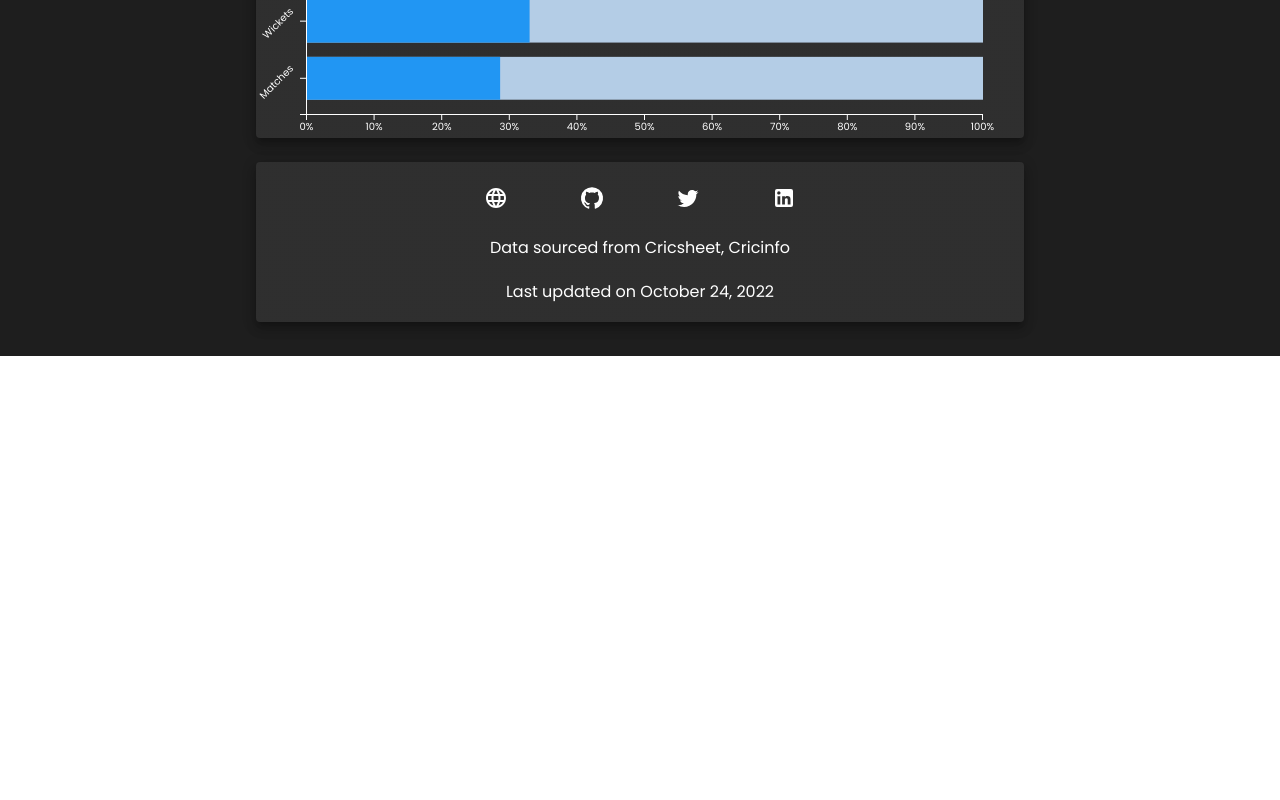
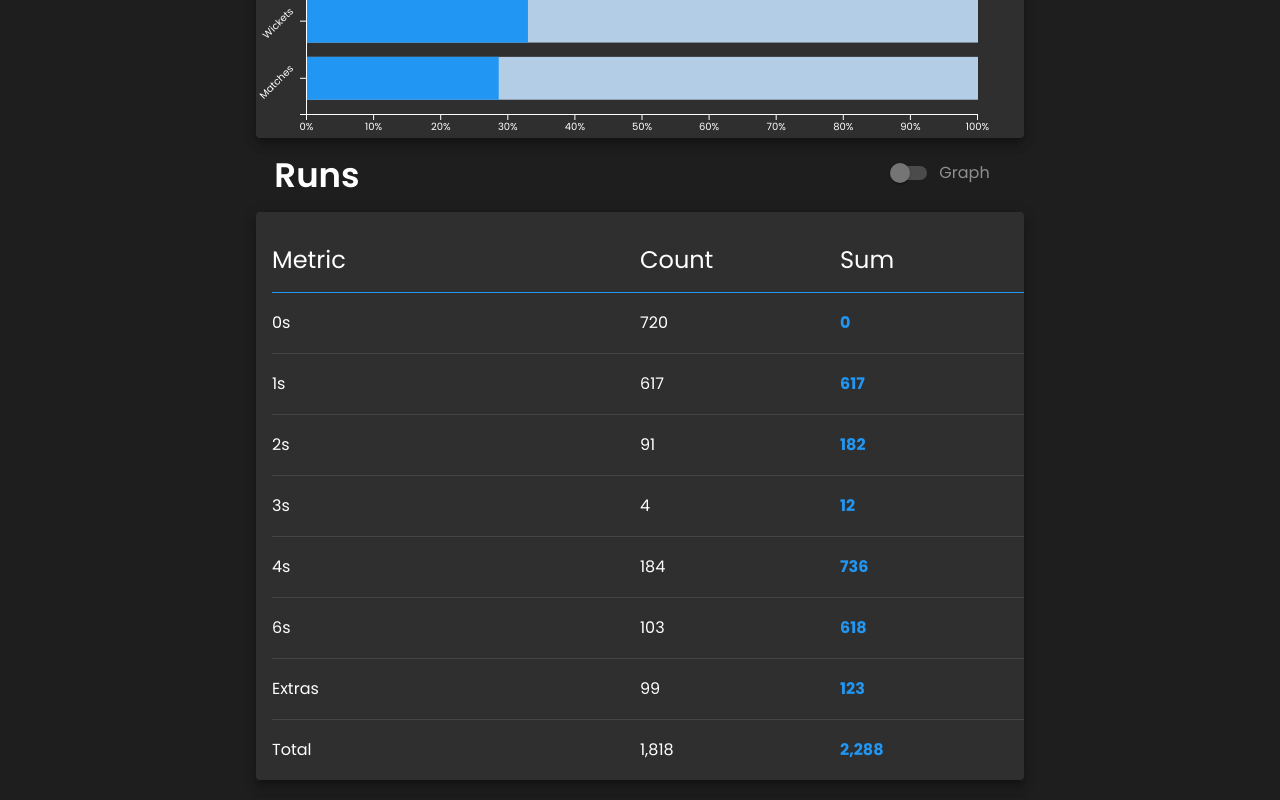
Before and after one commit to sawlachintan/t20agg, a React (Vite) app: page / in a window 1280 px wide. Shown: the part 460-1260 px from the top of the page. Before the commit the page ends 816 px from the top, so only its background shows below. Built offline with nearby package versions, Linux system fonts and the light colour scheme.

Commit message:
add Runs summary and format numbers

```diff
--- a/src/App.tsx
+++ b/src/App.tsx
@@ -165,33 +165,6 @@ function App() {
                                 </FormGroup>
                             </Grid>
                         </Grid>
-                        {/* {checked && (
-                            <Grid item width={matches ? "60vw" : "90vw"}>
-                                <Typography textAlign={"right"}>
-                                    Field first{" "}
-                                    <span
-                                        style={{
-                                            width: "1.5vh",
-                                            height: "1.5vh",
-                                            backgroundColor: "#B4CDE6",
-                                            borderRadius: "5%",
-                                            display: "inline-block",
-                                            marginRight: "6vw",
-                                        }}
-                                    ></span>{" "}
-                                    Bat first{" "}
-                                    <span
-                                        style={{
-                                            width: "1.5vh",
-                                            height: "1.5vh",
-                                            backgroundColor: "#2196f3",
-                                            borderRadius: "5%",
-                                            display: "inline-block",
-                                        }}
-                                    ></span>
-                                </Typography>
-                            </Grid>
-                        )} */}
                         <Grid
                             item
                             component={motion.div}
@@ -211,7 +184,36 @@ function App() {
                                 <Toss2 data={data} />
                             )}
                         </Grid>
-
+                        <Grid item container justifyContent="space-around">
+                            <Grid item>
+                                <Typography variant="h4" fontWeight={600}>
+                                    Runs
+                                </Typography>
+                            </Grid>
+                            <Grid item>
+                                <FormGroup>
+                                    <FormControlLabel
+                                        control={<Switch disabled />}
+                                        label={"Graph"}
+                                    />
+                                </FormGroup>
+                            </Grid>
+                        </Grid>
+                        <Grid
+                            item
+                            component={motion.div}
+                            initial={{ opacity: 0, translateY: 50 }}
+                            whileInView={{ opacity: 1, translateY: 0 }}
+                            viewport={{ once: true }}
+                            transition={{
+                                delay: 0.15,
+                                opacity: { duration: 1.25 },
+                                translateY: { duration: 0.625 },
+                                default: { ease: "linaer" },
+                            }}
+                        >
+                            <Runs />
+                        </Grid>
                     </Grid>
                 </TeamContext.Provider>
                 {/* Footer */}
--- /dev/null
+++ b/src/Runs.tsx
@@ -0,0 +1,120 @@
+import {
+    createTheme,
+    Divider,
+    Grid,
+    Paper,
+    Stack,
+    ThemeProvider,
+    Typography,
+    useMediaQuery,
+} from "@mui/material";
+import { FC, useContext } from "react";
+import { TeamContext } from "./App";
+import { ELEVATION, numberFormat } from "./assets/constants";
+import { useRunsData } from "./hooks/useRunsData";
+
+type Props = {};
+
+type runRowType = {
+    team?: string;
+    metric: string;
+    count: number;
+    value: number;
+};
+
+const RunRow = ({ metric, count, value }: runRowType) => {
+    return (
+        <>
+            <Grid item xs={5.75}>
+                <Typography align="left" variant="subtitle1">
+                    {metric}
+                </Typography>
+            </Grid>
+            <Grid item xs={3.125}>
+                <Typography align="left" variant="subtitle1">
+                    {numberFormat(count)}
+                </Typography>
+            </Grid>
+            <Grid item xs={3.125}>
+                <Typography
+                    variant="subtitle1"
+                    fontWeight={700}
+                    color="#2196f3"
+                    align="left"
+                >
+                    {numberFormat(value)}
+                </Typography>
+            </Grid>
+            {metric !== "Total" && (
+                <Grid item xs={12}>
+                    <ThemeProvider
+                        theme={createTheme({
+                            palette: {
+                                divider: "#444",
+                            },
+                        })}
+                    >
+                        <Divider />
+                    </ThemeProvider>
+                </Grid>
+            )}
+        </>
+    );
+};
+
+export const Runs: FC<Props> = ({}) => {
+    const matches = useMediaQuery("(min-width:700px)");
+    const { team } = useContext(TeamContext);
+    const some = useRunsData();
+    const runsData: any[] = some && some.filter((d: any) => d.abb === team);
+    const total: runRowType = {
+        metric: "Total",
+        count: runsData
+            ? runsData.reduce(
+                  (prev: number, curr: runRowType) => prev + curr.count,
+                  0
+              )
+            : 0,
+        value: runsData
+            ? runsData.reduce(
+                  (prev: number, curr: runRowType) => prev + curr.value,
+                  0
+              )
+            : 0,
+    };
+    runsData && runsData.push(total);
+
+    return (
+        <Stack
+            width={matches ? "60vw" : "90vw"}
+            component={Paper}
+            elevation={ELEVATION}
+            py={2}
+            direction="row"
+            spacing={4}
+        >
+            <Grid container direction="row" spacing={2} mx={4}>
+                <Grid item xs={5.75}>
+                    <Typography variant="h5">Metric</Typography>
+                </Grid>
+                <Grid item xs={3.125}>
+                    <Typography align="left" variant="h5">
+                        Count
+                    </Typography>
+                </Grid>
+                <Grid item xs={3.125}>
+                    <Typography align="left" variant="h5">
+                        Sum
+                    </Typography>
+                </Grid>
+                <Grid item xs={12}>
+                    <Divider />
+                </Grid>
+                {runsData &&
+                    runsData.map((d: runRowType) => {
+                        return <RunRow {...d} key={d.metric} />;
+                    })}
+            </Grid>
+        </Stack>
+    );
+};
--- a/src/Toss copy.tsx
+++ b/src/Toss copy.tsx
@@ -6,7 +6,7 @@ import {
     useMediaQuery,
     Grid,
 } from "@mui/material";
-import { ELEVATION } from "./assets/constants";
+import { ELEVATION, numberFormat } from "./assets/constants";
 import { FC, useContext } from "react";
 import { TeamContext } from "./App";
 
@@ -18,8 +18,8 @@ type Props = {
 
 type rowProps = {
     tossSpacing: boolean;
-    value?: number;
-    metric?: string;
+    value: number;
+    metric: string;
 };
 
 const TableRow: FC<rowProps> = ({ tossSpacing, value, metric }) => {
@@ -39,7 +39,7 @@ const TableRow: FC<rowProps> = ({ tossSpacing, value, metric }) => {
             </Grid>
             <Grid item>
                 <Typography variant="body1" fontWeight={700} color="#2196f3">
-                    {value}
+                    {numberFormat(value)}
                 </Typography>
             </Grid>
         </Grid>
--- a/src/TossChart.tsx
+++ b/src/TossChart.tsx
@@ -145,7 +145,7 @@ export const TossChart: FC<Props> = ({ data }) => {
     const margin = {
         top: 30,
         left: 50,
-        right: 15,
+        right: matches ? 20 : 40,
         bottom: 30,
     };
 
@@ -184,14 +184,12 @@ export const TossChart: FC<Props> = ({ data }) => {
                 .join("g")
                 .attr("class", "layer")
                 .attr("fill", (layer: any): any => {
-                    console.log(layer.key);
                     return layer.key === "Bat First" ? "#B4CDE6" : "#2196f3";
                 })
                 .selectAll("rect")
                 .data((layer) => layer)
                 .join("rect")
                 .attr("y", (sequence: any): any => {
-                    console.log("Hello, what does it do?", sequence.data);
                     return yScale(sequence.data.metric);
                 })
                 .attr("height", yScale.bandwidth())
@@ -212,6 +210,17 @@ export const TossChart: FC<Props> = ({ data }) => {
             spacing={2}
         >
             <Typography align={"center"}>
+                Bat first{" "}
+                <span
+                    style={{
+                        width: "1.5vh",
+                        height: "1.5vh",
+                        backgroundColor: "#2196f3",
+                        borderRadius: "5%",
+                        display: "inline-block",
+                        marginRight: "6vw",
+                    }}
+                ></span>{" "}
                 Field first{" "}
                 <span
                     style={{
@@ -220,19 +229,8 @@ export const TossChart: FC<Props> = ({ data }) => {
                         backgroundColor: "#B4CDE6",
                         borderRadius: "5%",
                         display: "inline-block",
-                        marginRight: "6vw",
                     }}
                 ></span>{" "}
-                Bat first{" "}
-                <span
-                    style={{
-                        width: "1.5vh",
-                        height: "1.5vh",
-                        backgroundColor: "#2196f3",
-                        borderRadius: "5%",
-                        display: "inline-block",
-                    }}
-                ></span>
             </Typography>
             <div
                 ref={wrapperRef}
--- a/src/assets/constants.ts
+++ b/src/assets/constants.ts
@@ -1,3 +1,5 @@
+import { format } from "d3";
+
 type team = {
     abb: string;
     name: string;
@@ -18,6 +20,8 @@ export const TEAMS: team[] = [
     { abb: "SRH", name: "Sunrisers Hyderabad", color: "#e75900" },
     { abb: "PBKS", name: "Punjab Kings", color: "#ed1c24" },
 ];
+
+export const numberFormat = format(",");
 
 // csk: "#ffc107",
 // mi: "#004BA0",
--- /dev/null
+++ b/src/hooks/useRunsData.tsx
@@ -0,0 +1,19 @@
+import { csv } from "d3-fetch";
+import { useEffect, useState } from "react";
+
+export const useRunsData = () => {
+    const [data, setData] = useState<any>(null);
+    useEffect(() => {
+        // json("./hello.json").then(setData);
+        // return () => {};
+        csv("../../runs.csv", (row: any) => {
+            row["count"] = +row["count"];
+            row["value"] = +row["value"];
+            return row;
+        }).then(setData);
+
+        return () => undefined;
+    }, []);
+
+    return data;
+};
```
Also changed, not shown: public/runs.csv (added).
